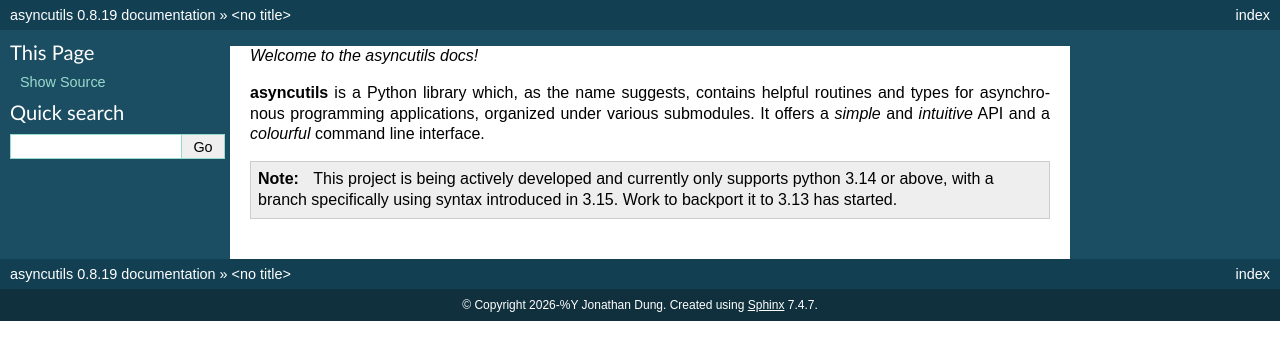
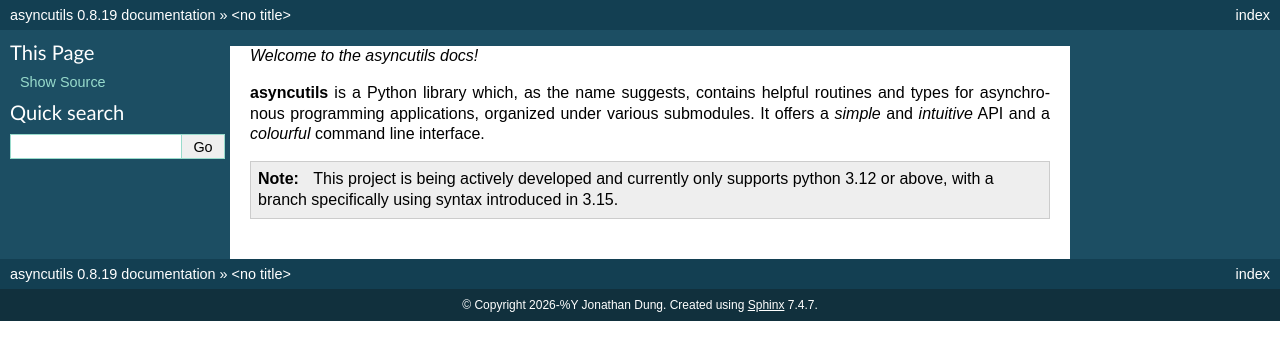
Before and after one commit to jonathandung/asyncutils, a Sphinx documentation site: the page built from docs/source/index.rst, in a window 1280 px wide. Shown: the top 360 px of the page. Built offline with Sphinx 7.4.7, drawn with Linux system fonts in a browser that asks for light colours.

```diff
--- a/docs/source/index.rst
+++ b/docs/source/index.rst
@@ -6,5 +6,5 @@ command line interface.
 
 .. note::
 
-  This project is being actively developed and currently only supports python 3.14 or above, with a branch specifically
-  using syntax introduced in 3.15. Work to backport it to 3.13 has started.
+  This project is being actively developed and currently only supports python 3.12 or above, with a branch specifically
+  using syntax introduced in 3.15.
```
Also changed, not shown: CHANGELOG.md (+4 -1 lines), README.md (+6 -4 lines), 3 other files.
